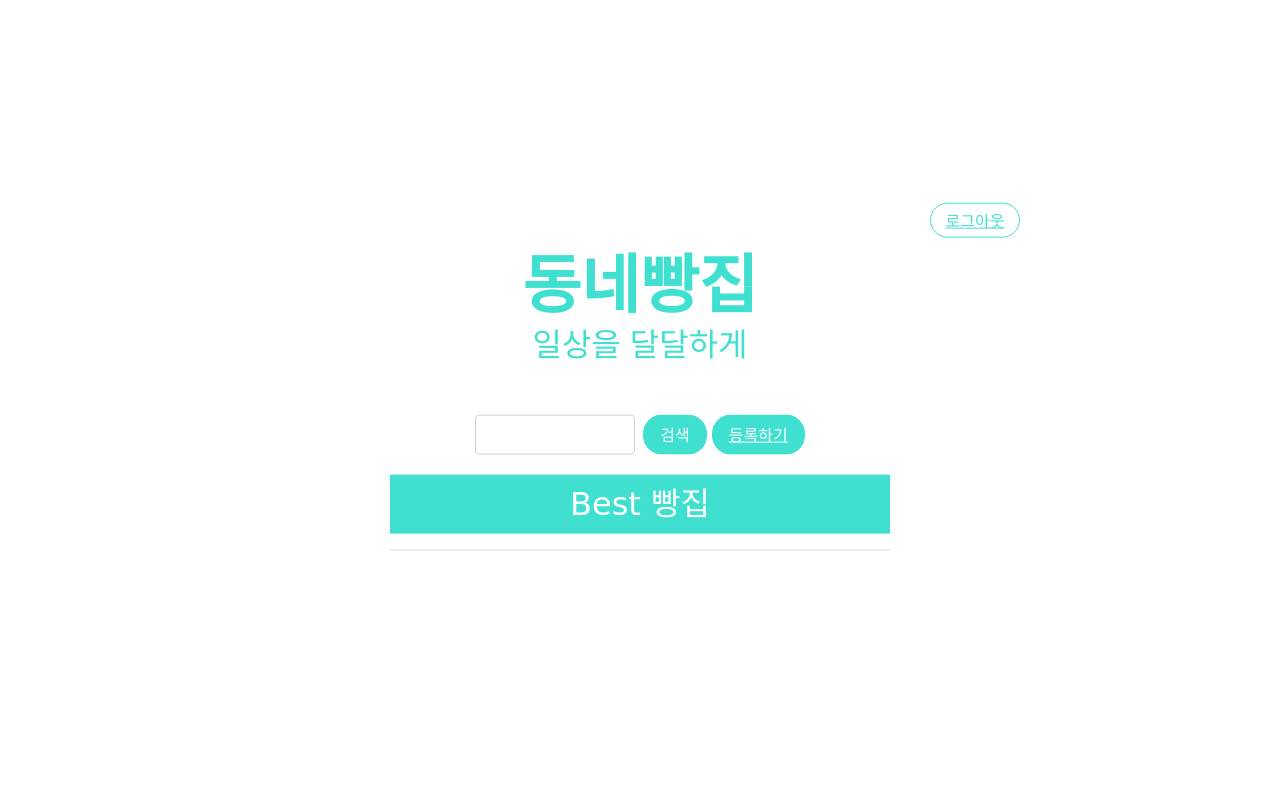
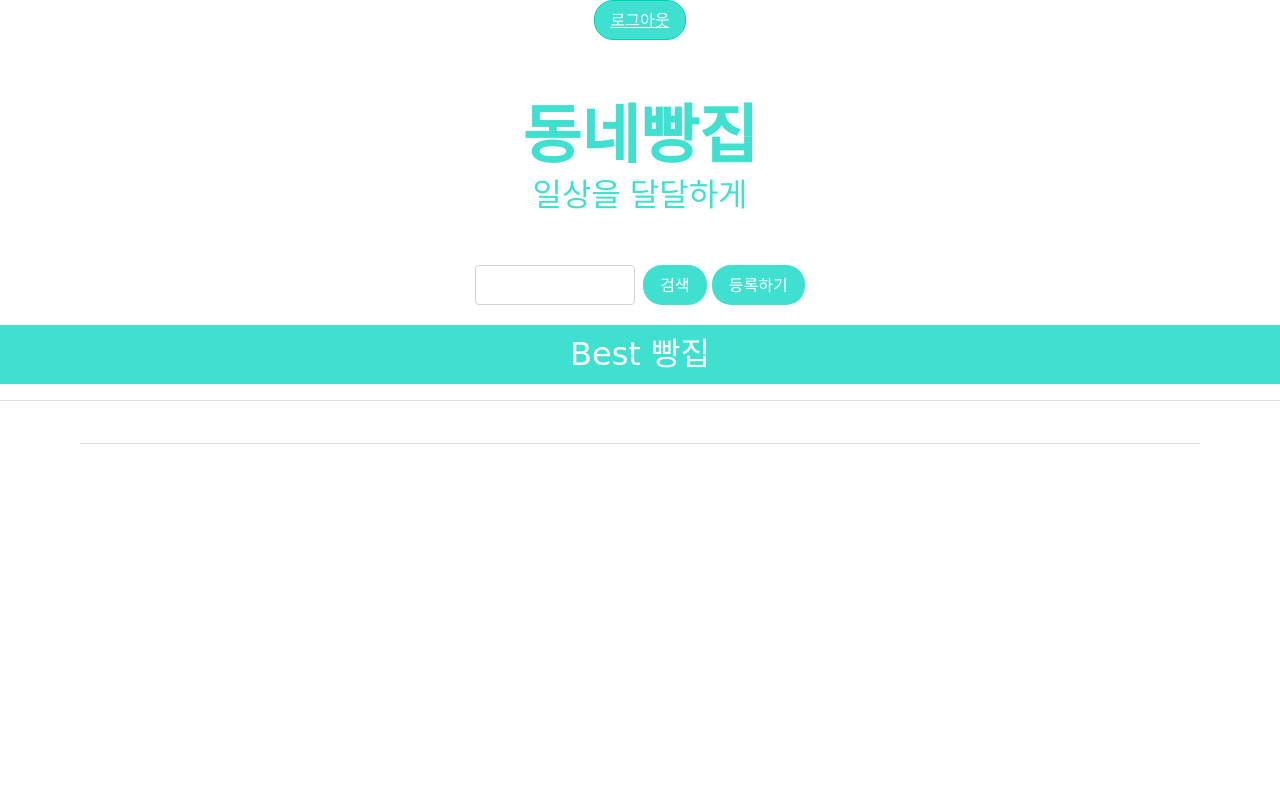
Before and after one commit to Jayteeee/hanghae99-chapter1-9th, a Flask app: page / in a window 1280 px wide. Run offline with Flask 2, Linux system fonts and the light colour scheme; some libraries are stand-ins or nearby versions; some web fonts are replaced.

Commit message:
css 깨짐현상 보완 / 모바일 버전 보완

```diff
--- a/templates/index3.html
+++ b/templates/index3.html
@@ -3,20 +3,25 @@
 <head>
     <meta charset="UTF-8">
     <meta http-equiv="X-UA-Compatible" content="IE=edge">
-    <meta name="viewport" content="width=device-width, initial-scale=1.0">
+    <meta name="viewport" content="width=device-width, initial-scale=1, minimum-scale=1, shrink-to-fit=no">
+
     <!-- Bulma CSS -->
     <link rel="stylesheet" href="https://cdn.jsdelivr.net/npm/bulma@0.9.1/css/bulma.min.css">
+
     <link href="https://cdn.jsdelivr.net/npm/bootstrap@5.0.2/dist/css/bootstrap.min.css" rel="stylesheet"
           integrity="sha384-EVSTQN3/azprG1Anm3QDgpJLIm9Nao0Yz1ztcQTwFspd3yD65VohhpuuCOmLASjC" crossorigin="anonymous">
     <script src="https://ajax.googleapis.com/ajax/libs/jquery/3.5.1/jquery.min.js"></script>
-    <!--    <script src="/path/to/jquery.js"></script>-->
-    <!--    <script src="/path/to/jquery.cookie.js"></script>-->
+    <script src="https://cdn.jsdelivr.net/npm/bootstrap@5.0.2/dist/js/bootstrap.bundle.min.js"
+            integrity="sha384-MrcW6ZMFYlzcLA8Nl+NtUVF0sA7MsXsP1UyJoMp4YLEuNSfAP+JcXn/tWtIaxVXM"
+            crossorigin="anonymous"></script>
+
+    <script src="https://ajax.googleapis.com/ajax/libs/jquery/3.4.1/jquery.min.js"></script>
     <script src="https://cdnjs.cloudflare.com/ajax/libs/jquery-cookie/1.4.1/jquery.cookie.js"></script>
 
     <link href="https://fonts.googleapis.com/css2?family=Gamja+Flower&family=Gugi&family=Nanum+Gothic&family=Nanum+Pen+Script&display=swap"
           rel="stylesheet">
 
-    <title>동네빵집(Main></title>
+    <title>Main | 동네빵집</title>
 
     <style>
         * {
@@ -27,18 +32,29 @@
         body {
             background-color: white;
             text-align: center;
-            min-height: 100vh;
-            font-family: 'Nanum Pen Script', cursive;
-
+            width: 100%;
+            height: 100%;
+            display: flex;
+            align-items: center;
         }
 
-        .mainbox {
+        .main-box {
             background-color: white;
             position: absolute;
             top: 50%;
             left: 50%;
             transform: translate(-50%, -50%);
-            border-radius: 30px;
+            width: 100%;
+            height: 100%;
+        }
+
+        .is-buton.is-logout {
+            color: #40E0D0 !important;
+            background-color: white !important;
+            border-color: #40E0D0 !important;
+            left: 47%;
+            transform: translate(-50%, 30%);
+            text-decoration-line: none;
         }
 
         .title {
@@ -57,22 +73,30 @@
         .beststore {
             margin-top: 5px;
             padding: 10px 0px 10px 0px;
+            width: 100%;
+            min-height: 30px;
             font-family: 'Gamja Flower', cursive;
         }
 
         .mytitle {
-            width: 800px;
-            height: 400px;
-            margin: 30px auto 50px auto;
-            display: flex;
-            flex-direction: row;
-            align-items: center;
-            justify-content: center;
+            margin: 50px auto;
+            max-width: 70rem;
+        }
+
+        .card {
+            border-radius: 19px;
+        }
+
+        .card-title {
+            color: dimgray;
+            font-size: 1.3rem;
+            font-weight: bold;
+            margin: 15px 0px 30px 0px;
+
         }
 
         .search-box {
             margin: 50px auto;
-            width: 500px;
             margin-bottom: 20px;
         }
 
@@ -80,20 +104,6 @@
             color: white !important;
             background-color: #40E0D0 !important;
             border-radius: 19px;
-        }
-
-        .is-buton.is-outlined {
-            color: #40E0D0 !important;
-            background-color: white !important;
-            border-color: #40E0D0 !important;
-            width: 90px;
-            height: 35px;
-            position: absolute;
-            margin: 13px 0px 0px 290px;
-        }
-
-        .card {
-            margin-right: 20px;
         }
 
     </style>
@@ -117,15 +127,15 @@
 
                         let star_image = '⭐'.repeat(star)
 
-                        let temp_html = `<div class="card" style="width: 13rem; margin-left: 15px; border-radius: 19px;">
-                                              <img src="${image}"
-                                                 class="card-img-top" alt="${image}">
+                        let temp_html = `<div class="col">
+                                            <div class="card">
+                                              <img src="${image}" class="card-img-top" alt="...">
                                               <div class="card-body">
-                                                  <h5 class="card-title"
-                                                    style="color: dimgray; font-size: 1.3rem; font-weight: bold; margin: 15px 0px 30px 0px">${store}</h5>
+                                                  <h5 class="card-title">${store}</h5>
                                                   <hr style="color: gray">
-                                                  <p class="card-text" style="letter-spacing: 7px">${star_image}</p>
-                                                  <a href="/index5?num_give=${num}" class="button is-primary is-buton">상세정보</a>
+                                                  <p class="card-text" style="letter-spacing: 7px; font-size: 16pt;">${star_image}</p>
+                                                  <a href="/index5?num_give=${num}" class="button is-primary is-buton" style="text-decoration-line:none;">상세정보</a>
+                                              </div>
                                             </div>
                                          </div>`
                         $("#cards-box").append(temp_html)
@@ -145,7 +155,13 @@
             $.ajax({
                 type: "POST",
                 url: "/project01",
-                data: {name_give: name, address_give: address, menu_give: menu, comment_give: comment, star_give: star},
+                data: {
+                    name_give: name,
+                    address_give: address,
+                    menu_give: menu,
+                    comment_give: comment,
+                    star_give: star
+                },
                 success: function (response) {
                     alert(response["msg"])
                     window.location.reload()
@@ -186,8 +202,8 @@
                                                       <h5 class="card-title"
                                                         style="color: dimgray; font-size: 1.3rem; font-weight: bold; margin: 15px 0px 30px 0px">${search_store}</h5>
                                                       <hr style="color: gray">
-                                                      <p class="card-text" style="letter-spacing: 7px">${star_image}</p>
-                                                      <a href="#" class="button is-primary is-buton">상세정보</a>
+                                                      <p class="card-text" style="letter-spacing: 7px; font-size: 16pt;">${star_image}</p>
+                                                      <a href="href="/index5?num_give=${num}" class="button is-primary is-buton">상세정보</a>
                                                   </div>
                                              </div>`
                             $('#cards-box').append(temp_html)
@@ -212,10 +228,13 @@
                 }
             }
         }
+
+
     </script>
 </head>
 <body>
-<section class="mainbox">
+<div class="main-box">
+    <div>
         <nav>
             <a class="button is-primary is-buton is-outlined" aria-label="logout"
                onclick="sign_out()"> 로그아웃
@@ -224,62 +243,22 @@
         <h1 class="title">동네빵집</h1>
         <h1 class="mini-title">일상을 달달하게</h1>
         <div class="search-box d-flex justify-content-center">
-        <!--        {# <i class="fas fa-search"></i>#}-->
-        <!--        {# <input type="text">#}-->
-        <!--        {# <i class="fas fa-keyboard"></i>#}-->
-        <!--        {# <i class="fas fa-microphone"></i>#}-->
-        <!--        {#        &lt;!&ndash;    아이콘삽입예정&ndash;&gt;#}-->
-        <!--        {#-->
-        <!--        <button class="button is-primary is-outlined is-search">검색</button>-->
-        <!--        #}-->
             <input id="input-store" class="form-control" style="margin-right: 0.5rem; width: 10rem" onkeyup="filter()">
             <button class="button is-primary is-buton" onclick="find_store()"><i class="fa fa-search"></i>검색
             </button>
-        <a class="button is-primary is-buton" href="/index4.html" target="_blank" style="margin-left: 5px">등록하기</a>
+            <a class="button is-primary is-buton" href="/index4.html" target="_blank"
+               style="margin-left: 5px; text-decoration-line:none;">등록하기</a>
         </div>
+
     </div>
     <h2 class="beststore" style="background-color: #40E0D0; color: white;">Best 빵집</h2>
     <hr style="color: gray">
-<!--    <div class="mytitle" id="reviews-list">-->
-<!--        <div class="card" style="width: 13rem;">-->
-<!--            <img src="https://search.pstatic.net/common/?src=http%3A%2F%2Fblogfiles.naver.net%2FMjAxOTA5MDhfOTQg%2FMDAxNTY3OTQ2OTU2MTA2.-L82tyexg_Fo0TtoZ_68yI-N6OUsCDmM6wvqX5of228g.Iqw5DZiv6rTBV88IPsMTFJ_Pmq-RMzR05qlmBCzaWzkg.JPEG.dddowny%2FIMG_1470.jpg&type=sc960_832"-->
-<!--                 class="card-img-top" alt="...">-->
-<!--            <div class="card-body">-->
-<!--                <h5 class="card-title"-->
-<!--                    style="color: dimgray; font-size: 1.3rem; font-weight: bold; margin: 15px 0px 30px 0px">빅토리아-->
-<!--                    베이커리</h5>-->
-<!--                <hr style="color: gray">-->
-<!--                <p class="card-star" style="letter-spacing: 7px">⭐⭐⭐⭐</p>-->
-<!--                <a href="#" class="button is-primary is-buton">상세정보</a>-->
-<!--            </div>-->
-<!--        </div>-->
-<!--        <div class="card" style="width: 13rem;">-->
-<!--            <img src="https://search.pstatic.net/common/?src=http%3A%2F%2Fblogfiles.naver.net%2FMjAyMDAxMjdfODkg%2FMDAxNTgwMTAzMTk1NTIw.6Nfi6txn0ZRaGMG3_OJuCkoXqhDHlgASE0jlcnSeAe8g.r7YDLbqqdbdBeFhNpTYxZ5j1LLUJ4HKjnHqHDsUP_Xsg.JPEG.skrhdwn2496%2FIMG_2174.jpg&type=sc960_832"-->
-<!--                 class="card-img-top" alt="...">-->
-<!--            <div class="card-body">-->
-<!--                <h5 class="card-title"-->
-<!--                    style="color: dimgray; font-size: 1.3rem; font-weight: bold; margin: 15px 0px 30px 0px">맘마미아</h5>-->
-<!--                <hr style="color: gray">-->
-<!--                <p class="card-text" style="letter-spacing: 7px">⭐⭐⭐⭐</p>-->
-<!--                <a href="#" class="button is-primary is-buton">상세정보</a>-->
-<!--            </div>-->
-<!--        </div>-->
-<!--        <div class="card" style="width: 13rem;">-->
-<!--            <img src="https://search.pstatic.net/common/?src=http%3A%2F%2Fblogfiles.naver.net%2FMjAyMTAxMTlfMjk5%2FMDAxNjExMDYwMjM0NTM2.dVUHvmR32EwGlbw0yZjGnjsuNsNJ-J_RWTPhaGwkFYQg.3aHQ9iCnU6tDEttswXwSQLCFnp2_TpCM1EDdpAgg1VQg.JPEG.cocabobo%2F20210117%25A3%25DF122358.jpg&type=sc960_832"-->
-<!--                 class="card-img-top" alt="...">-->
-<!--            <div class="card-body">-->
-<!--                <h5 class="card-title"-->
-<!--                    style="color: dimgray; font-size: 1.3rem; font-weight: bold; margin: 15px 0px 30px 0px">어글리-->
-<!--                    베이커리</h5>-->
-<!--                <hr style="color: gray">-->
-<!--                <p class="card-text" style="letter-spacing: 7px">⭐⭐⭐⭐</p>-->
-<!--                <a href="#" class="button is-primary is-buton">상세정보</a>-->
-<!--            </div>-->
-<!--        </div>-->
-<!--    </div>-->
-    <div class="title" id="cards-box">
-
+    <div class="mytitle">
+        <div class="row row-cols-1 row-cols-md-3 g-4" id="cards-box">
         </div>
-</section>
+        <hr style="color: gray">
+    </div>
+</div>
+</div>
 </body>
 </html>
```
Lines whose indentation alone changed are shown as unchanged.
